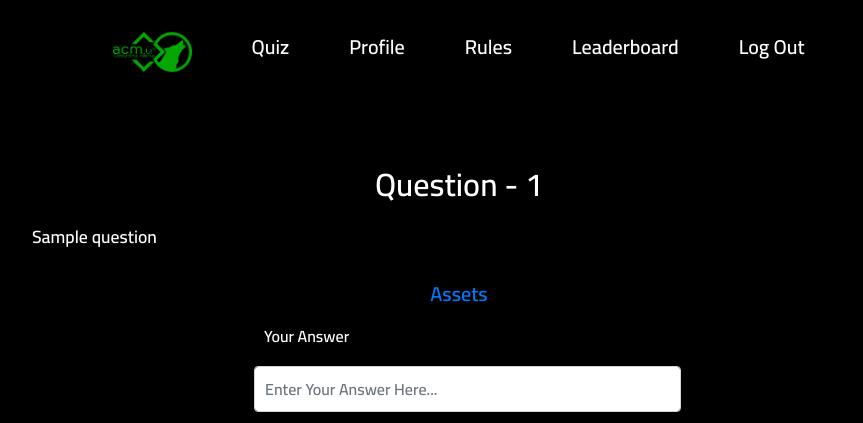
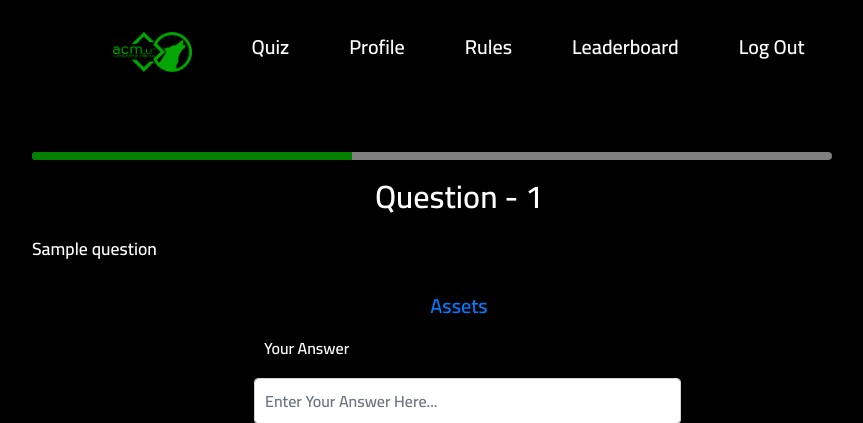
Before and after one commit to vaaibhavsharma/quizApplication, a Django app: page /quiz/ in a window 1280 px wide. Shown: the top 423 px of the page, without its empty margins (181-1044 px from the left). Run offline with Django 3.2, Linux system fonts and the light colour scheme; a user stored in the database is signed in; tables that the repository leaves empty hold one stand-in row (values such as "Sample post"); some libraries are stand-ins or nearby versions.

Commit message:
Timer added and switches to next question

```diff
--- a/quiz/views.py
+++ b/quiz/views.py
@@ -60,6 +60,8 @@ requestMessages = [
 @login_required
 def answerView(request):
     profile=request.user.profile
+
+
     if profile.verifed == False:
         return redirect(reverse_lazy('onboarding'))
     if datetime.now(tz=IST) < starttime:
@@ -69,6 +71,7 @@ def answerView(request):
     else:
         old_id = profile.ques_id
         print()
+
         if request.is_ajax() and request.method=="POST":
             form=AnswerForm(request.POST)
             if form.is_valid():
@@ -111,6 +114,7 @@ def answerView(request):
                         return JsonResponse(data)
                     else:
                         actualAnswer=getObj(profile).answer
+
                         if  tempAnswer.lower() == actualAnswer.lower():
                             profile.ques_id+=1
                             profile.correct+=1
@@ -118,6 +122,7 @@ def answerView(request):
                             profile.data+='<'+str(datetime.now(tz=IST).isoformat())+','+str(profile.score)+'>'
                             profile.lastQuestionTime = datetime.now(tz=IST)
                             profile.save()
+
                         winner=checkForWin(profile)
                         if winner:
                             data={'winner':winner}
@@ -216,7 +221,6 @@ def firstQuestion(request):
 
 
 
-
 @login_required
 def profile(request):
     if request.method == 'POST':
@@ -235,6 +239,25 @@ def profile(request):
         return render(request, 'profile.html', {'user_form': user_form, 'verifed': True})
 
 
+@login_required
+def timeOut_check(request):
+    profile = request.user.profile
+    if request.method=='POST':
+        print(request.POST['interval'])
+        x =request.POST['interval']
+        if int(x) == 0:
+            profile.ques_id+=1
+            print(profile.ques_id)
+            print(request.POST['interval'])
+
+            #profile.ques_id += 1
+
+
+            profile.save()
+            profileObj=getObj(profile)
+            question={'text':profileObj.question}
+            print(question)
+        return redirect(reverse_lazy('quiz'))
 
 class ChangePasswordView(PasswordChangeView):
     template_name = 'passwordchange.html'
--- a/simpleQuiz2/urls.py
+++ b/simpleQuiz2/urls.py
@@ -1,6 +1,6 @@
 from django.contrib import admin
 from django.urls import path
-from quiz.views import answerView, onboardingView, concludeView, profile, ChangePasswordView, firstQuestion
+from quiz.views import answerView, onboardingView, concludeView, profile, ChangePasswordView, firstQuestion,timeOut_check
 from userProfile.views import signUpView, winnerView,leaderboardView
 from django.contrib.auth.views import LoginView,LogoutView
 from django.conf import settings
@@ -24,4 +24,5 @@ urlpatterns = [
     path('onboarding/', onboardingView, name='onboarding'),
     path('quiz/level2/', firstQuestion, name='firstQuestion'),
     path('password-change/', ChangePasswordView.as_view(), name='password_change'),
+    path('quiz/timeOut_check/', timeOut_check, name="timeOut_check")
 ]
--- a/static/css/quiz.css
+++ b/static/css/quiz.css
@@ -2,10 +2,24 @@
     max-width: 100vw;
     height: calc(100vh - 11em);
     padding-inline: 8em;
+
 }
 
 .question-p {
     font-size: 110%;
+}
+.progress{
+    width: 100vh;
+    height:8px;
+    background: gray;
+    position:relative
+
+}
+.timer{
+    background: green;
+  position: absolute;
+  width: 100vh;
+  height:8px;
 }
 .story{
     max-width: inherit;
--- a/static/js/script.js
+++ b/static/js/script.js
@@ -1,5 +1,11 @@
 const answerField = document.getElementById("temp-ans")
 const hint = document.getElementById("hint").textContent
+const timer = document.querySelector(".timer");
+
+//
+var URLL = "{%url 'interval' %}"
+var interval =10;
+var xx=12
 
 try {
     document.getElementById('buttonHint').addEventListener('click', ()=>{
@@ -102,14 +108,29 @@ window.location.replace(response.errorM);
         error: function(response){
             console.log(response)
             iziToast.error({
-                        position: 'topRight',
+                        pos0ition: 'topRight',
                         message: "Error!",
             });
         }
     });
 }
 
-
+function getCookie(name) {
+    let cookieValue = null;
+    if (document.cookie && document.cookie !== '') {
+        const cookies = document.cookie.split(';');
+        for (let i = 0; i < cookies.length; i++) {
+            const cookie = cookies[i].trim();
+            // Does this cookie string begin with the name we want?
+            if (cookie.substring(0, name.length + 1) === (name + '=')) {
+                cookieValue = decodeURIComponent(cookie.substring(name.length + 1));
+                break;
+            }
+        }
+    }
+    return cookieValue;
+}
+const csrftoken = getCookie('csrftoken');
 
 function random(num) {
   return Math.floor(Math.random()*num)
@@ -150,3 +171,52 @@ function deleteballons(){
       balloon.remove()
   }
 }
+
+function countDownTimer(time){
+
+    //var data = {'interval':interval,"X-CSRFToken":csrftoken}
+  var URL = "{% url 'timeOut_check' %}"
+    let interval =10;
+    var countdown = setInterval(()=>{
+        time--;
+        let timerwidth = time/10*100;
+        if(time>0){
+            $('.timer').animate({
+                width:timerwidth+"vh"
+            })
+            //timer.style.width = timerwidth+"vh"
+
+        }else{
+            clearInterval(countdown);
+            timer.style.width = "0vh"
+            $.post('timeOut_check/',{
+                'interval':0,
+                'csrfmiddlewaretoken':csrftoken
+              },)
+              setTimeout(()=>location.reload(),0)
+        }
+
+    },time*100 )
+    /*
+    $.ajax({
+
+        type:"POST",
+        url: 'timeOut_check/',
+
+        data:{
+          'interval': interval,
+          'csrfmiddlewaretoken':csrftoken
+        } ,
+
+        success: function (response) {
+            if (response.result=='ok'){
+                alert("response.message")
+            }else{
+                alert("Failed")
+            }
+         }
+
+    })*/
+
+ }
+countDownTimer(interval)
--- a/templates/quiz.html
+++ b/templates/quiz.html
@@ -7,11 +7,18 @@
 {% block content %}
 
 <div class="grid">
+  <div class="progress">
+    <div class="timer"></div>
+  </div>
+  {{interval|json_script:"interval" }}
   <div class="story">
+
     <div id="response" class="mt-1" style="text-align: center;"></div>
     <h2 class="text" style="text-align:center">Question - {{ question.questionNum }}</h2>
+
       <p class="question-p">{{ question.text }}</p>
   </div>
+
     {% if question.asset != null %}
                   <h5 class="assets-ass"><a target="_blank" href="{{ question.asset }}">Assets</a></h5>
     {% endif %}
@@ -59,6 +66,5 @@
       </div>
 {% endblock content %}
 {% block script %}
-
     <script src="{% static 'js/script.js' %}"></script>
 {% endblock script %}
```
